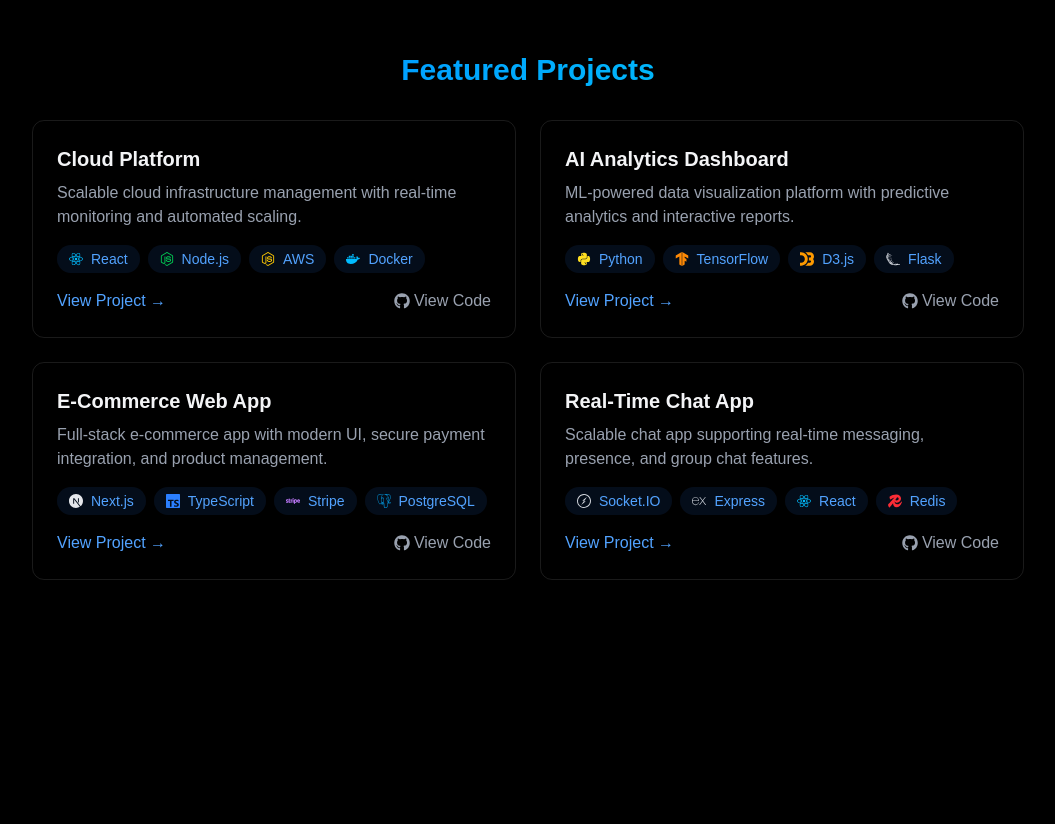
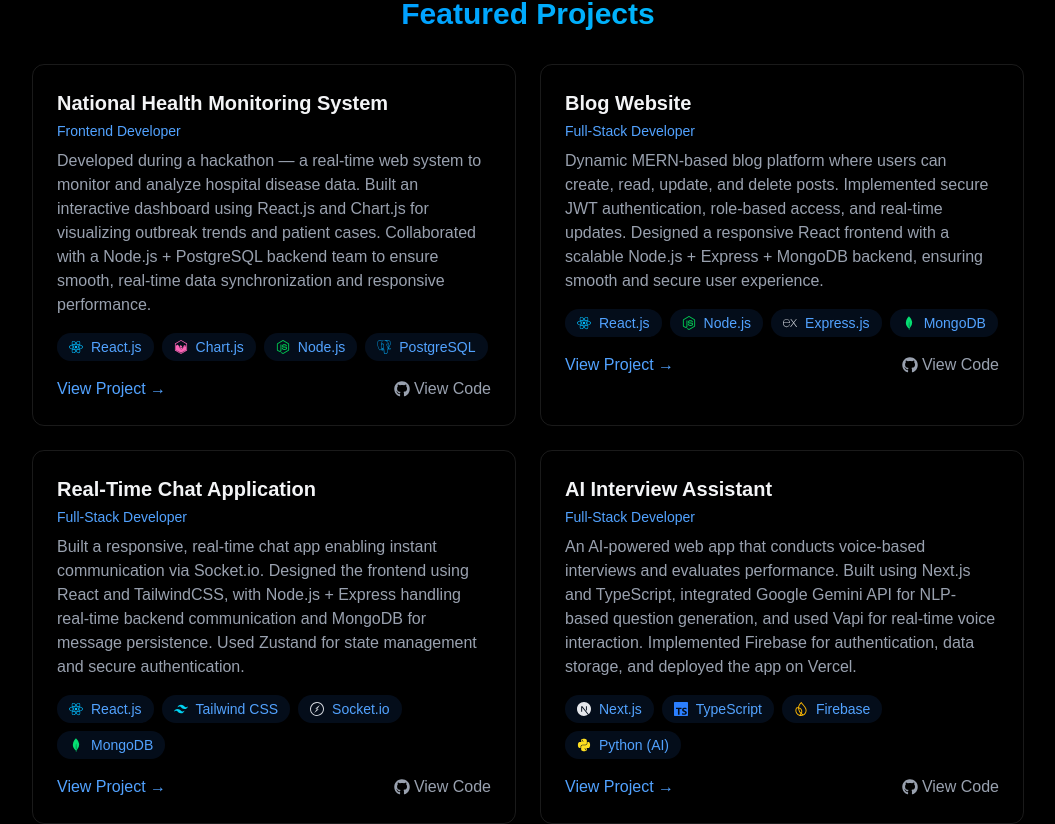
Before and after one commit to anilgyawali0623/portfolio, a React (Vite) app: page / in a window 1280 px wide. Shown: the part 2080-2904 px from the top of the page, without its empty margins (112-1167 px from the left). Built offline with nearby package versions, Linux system fonts and the light colour scheme.

Commit message:
new change

```diff
--- a/src/components/sections/Projects.jsx
+++ b/src/components/sections/Projects.jsx
@@ -1,106 +1,108 @@
 import {
   FaReact,
   FaNodeJs,
-  FaDocker,
+  FaGithub,
   FaPython,
-  FaStripe,
-  FaGithub,
 } from "react-icons/fa";
 import {
-  SiTensorflow,
-  SiD3Dotjs,
-  SiFlask,
+  SiChartdotjs,
+  SiMongodb,
+  SiPostgresql,
+  SiExpress,
+  SiSocketdotio,
+  SiTailwindcss,
   SiNextdotjs,
   SiTypescript,
-  SiPostgresql,
-  SiSocketdotio,
-  SiExpress,
-  SiRedis,
+  SiFirebase,
 } from "react-icons/si";
 import RevealComponent from "../RevealComponent";
 
 export const Projects = () => {
   const projects = [
     {
-      title: "Cloud Platform",
+      title: "National Health Monitoring System",
+      role: "Frontend Developer",
       description:
-        "Scalable cloud infrastructure management with real-time monitoring and automated scaling.",
+        "Developed during a hackathon — a real-time web system to monitor and analyze hospital disease data. Built an interactive dashboard using React.js and Chart.js for visualizing outbreak trends and patient cases. Collaborated with a Node.js + PostgreSQL backend team to ensure smooth, real-time data synchronization and responsive performance.",
       techStack: [
-        { name: "React", icon: <FaReact className="text-sky-400" /> },
-        { name: "Node.js", icon: <FaNodeJs className="text-green-500" /> },
-        { name: "AWS", icon: <FaNodeJs className="text-yellow-400" /> },
-        { name: "Docker", icon: <FaDocker className="text-sky-400" /> },
+        { name: "React.js", icon: <FaReact className='text-sky-400' /> },
+        { name: "Chart.js", icon: <SiChartdotjs className='text-pink-400' /> },
+        { name: "Node.js", icon: <FaNodeJs className='text-green-500' /> },
+        { name: "PostgreSQL", icon: <SiPostgresql className='text-sky-500' /> },
+      ],
+      link: "https://nha.khanalnischal.com.np/",
+      code: "https://github.com/Hunter-420/NHA-National-Health-Agency",
+    },
+    {
+      title: "Blog Website",
+      role: "Full-Stack Developer",
+      description:
+        "Dynamic MERN-based blog platform where users can create, read, update, and delete posts. Implemented secure JWT authentication, role-based access, and real-time updates. Designed a responsive React frontend with a scalable Node.js + Express + MongoDB backend, ensuring smooth and secure user experience.",
+      techStack: [
+        { name: "React.js", icon: <FaReact className='text-sky-400' /> },
+        { name: "Node.js", icon: <FaNodeJs className='text-green-500' /> },
+        { name: "Express.js", icon: <SiExpress className='text-gray-300' /> },
+        { name: "MongoDB", icon: <SiMongodb className='text-green-400' /> },
       ],
       link: "#",
-      code: "https://github.com/Hunter-420/NHA-National-Health-Agency?tab=readme-ov-file",
+      code: "https://github.com/anilgyawali0623/mern-blog",
     },
     {
-      title: "AI Analytics Dashboard",
+      title: "Real-Time Chat Application",
+      role: "Full-Stack Developer",
       description:
-        "ML-powered data visualization platform with predictive analytics and interactive reports.",
+        "Built a responsive, real-time chat app enabling instant communication via Socket.io. Designed the frontend using React and TailwindCSS, with Node.js + Express handling real-time backend communication and MongoDB for message persistence. Used Zustand for state management and secure authentication.",
       techStack: [
-        { name: "Python", icon: <FaPython className="text-yellow-300" /> },
-        { name: "TensorFlow", icon: <SiTensorflow className="text-orange-400" /> },
-        { name: "D3.js", icon: <SiD3Dotjs className="text-amber-500" /> },
-        { name: "Flask", icon: <SiFlask className="text-gray-300" /> },
+        { name: "React.js", icon: <FaReact className='text-sky-400' /> },
+        { name: "Tailwind CSS", icon: <SiTailwindcss className='text-cyan-400' /> },
+        { name: "Socket.io", icon: <SiSocketdotio className='text-gray-300' /> },
+        { name: "MongoDB", icon: <SiMongodb className='text-green-400' /> },
       ],
       link: "#",
-      code: "https://github.com/Hunter-420/NHA-National-Health-Agency?tab=readme-ov-file",
+      code: "https://github.com/anilgyawali0623/collegechat",
     },
     {
-      title: "E-Commerce Web App",
+      title: "AI Interview Assistant",
+      role: "Full-Stack Developer",
       description:
-        "Full-stack e-commerce app with modern UI, secure payment integration, and product management.",
+        "An AI-powered web app that conducts voice-based interviews and evaluates performance. Built using Next.js and TypeScript, integrated Google Gemini API for NLP-based question generation, and used Vapi for real-time voice interaction. Implemented Firebase for authentication, data storage, and deployed the app on Vercel.",
       techStack: [
-        { name: "Next.js", icon: <SiNextdotjs className="text-gray-200" /> },
-        { name: "TypeScript", icon: <SiTypescript className="text-blue-500" /> },
-        { name: "Stripe", icon: <FaStripe className="text-purple-400" /> },
-        { name: "PostgreSQL", icon: <SiPostgresql className="text-sky-500" /> },
+        { name: "Next.js", icon: <SiNextdotjs className='text-gray-200' /> },
+        { name: "TypeScript", icon: <SiTypescript className='text-blue-500' /> },
+        { name: "Firebase", icon: <SiFirebase className='text-amber-400' /> },
+        { name: "Python (AI)", icon: <FaPython className='text-yellow-300' /> },
       ],
-      link: "#",
-      code: "https://github.com/Hunter-420/NHA-National-Health-Agency?tab=readme-ov-file",
-    },
-    {
-      title: "Real-Time Chat App",
-      description:
-        "Scalable chat app supporting real-time messaging, presence, and group chat features.",
-      techStack: [
-        { name: "Socket.IO", icon: <SiSocketdotio className="text-gray-300" /> },
-        { name: "Express", icon: <SiExpress className="text-gray-300" /> },
-        { name: "React", icon: <FaReact className="text-sky-400" /> },
-        { name: "Redis", icon: <SiRedis className="text-red-500" /> },
-      ],
-      link: "https://nha.khanalnischal.com.np/",
-      code: "https://github.com/Hunter-420/NHA-National-Health-Agency?tab=readme-ov-file",
+      link: "https://interviewai-sandy.vercel.app/sign-in",
+      code: "https://github.com/anilgyawali0623/interviewai",
     },
   ];
 
   return (
     <section
-      id="projects"
-      className="min-h-screen flex items-center justify-center py-20"
+      id='projects'
+      className='min-h-screen flex items-center justify-center py-20'
     >
       <RevealComponent>
-
-      <div className="max-w-5xl mx-auto px-4">
-        <h2 className="text-3xl font-bold mb-8 bg-linear-to-r from-blue-500 to-cyan-400 bg-clip-text text-transparent text-center">
+        <div className='max-w-5xl mx-auto px-4'>
+          <h2 className='text-3xl font-bold mb-8 bg-linear-to-r from-blue-500 to-cyan-400 bg-clip-text text-transparent text-center'>
             Featured Projects
           </h2>
 
-        <div className="grid grid-cols-1 md:grid-cols-2 gap-6">
+          <div className='grid grid-cols-1 md:grid-cols-2 gap-6'>
             {projects.map((project, i) => (
               <div
                 key={i}
-              className="p-6 rounded-xl border border-white/10 hover:-translate-y-1 hover:border-blue-500/30 hover:shadow-[0_2px_8px_rgba(59,130,246,0.2)] transition"
+                className='p-6 rounded-xl border border-white/10 hover:-translate-y-1 hover:border-blue-500/30 hover:shadow-[0_2px_8px_rgba(59,130,246,0.2)] transition'
               >
-              <h3 className="text-xl font-bold mb-2">{project.title}</h3>
-              <p className="text-gray-400 mb-4">{project.description}</p>
+                <h3 className='text-xl font-bold mb-1'>{project.title}</h3>
+                <p className='text-sm text-blue-400 mb-2'>{project.role}</p>
+                <p className='text-gray-400 mb-4'>{project.description}</p>
 
-              <div className="flex flex-wrap gap-2 mb-4">
+                <div className='flex flex-wrap gap-2 mb-4'>
                   {project.techStack.map((tech, key) => (
                     <span
                       key={key}
-                    className="flex items-center gap-2 bg-blue-500/10 text-blue-400 py-1 px-3 rounded-full text-sm hover:bg-blue-500/20 transition"
+                      className='flex items-center gap-2 bg-blue-500/10 text-blue-400 py-1 px-3 rounded-full text-sm hover:bg-blue-500/20 transition'
                     >
                       {tech.icon}
                       {tech.name}
@@ -108,20 +110,20 @@
                   ))}
                 </div>
 
-              <div className="flex justify-between items-center">
+                <div className='flex justify-between items-center'>
                   <a
                     href={project.link}
-                  target="_blank"
-                  rel="noopener noreferrer"
-                  className="text-blue-400 hover:text-blue-300 transition-colors"
+                    target='_blank'
+                    rel='noopener noreferrer'
+                    className='text-blue-400 hover:text-blue-300 transition-colors'
                   >
                     View Project →
                   </a>
                   <a
                     href={project.code}
-                  target="_blank"
-                  rel="noopener noreferrer"
-                  className="flex items-center gap-1 text-gray-400 hover:text-gray-200 transition-colors"
+                    target='_blank'
+                    rel='noopener noreferrer'
+                    className='flex items-center gap-1 text-gray-400 hover:text-gray-200 transition-colors'
                   >
                     <FaGithub /> View Code
                   </a>
```
Also changed, not shown: 1 other file (tests, documents, lock files or other folders). Lines whose indentation alone changed are shown as unchanged.
